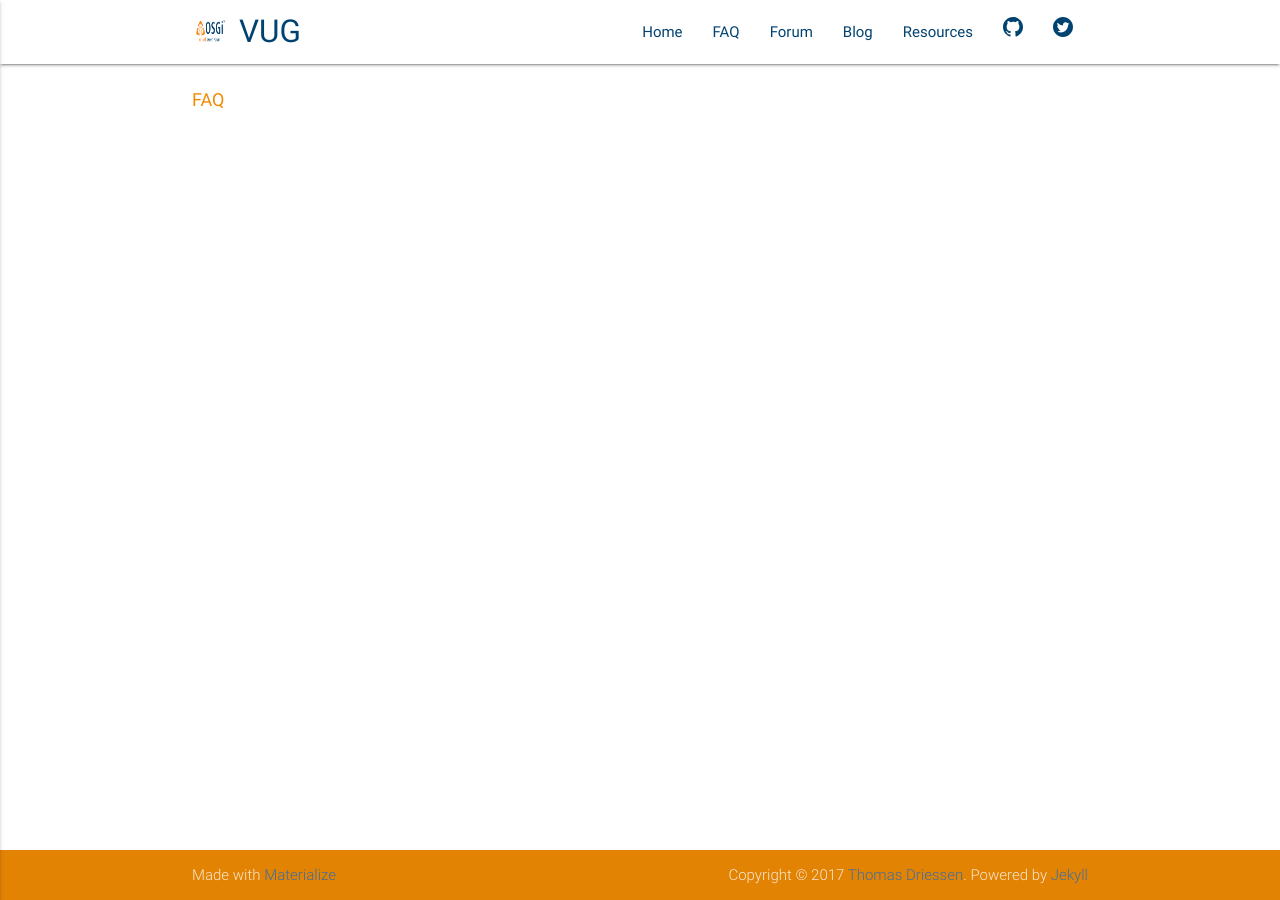
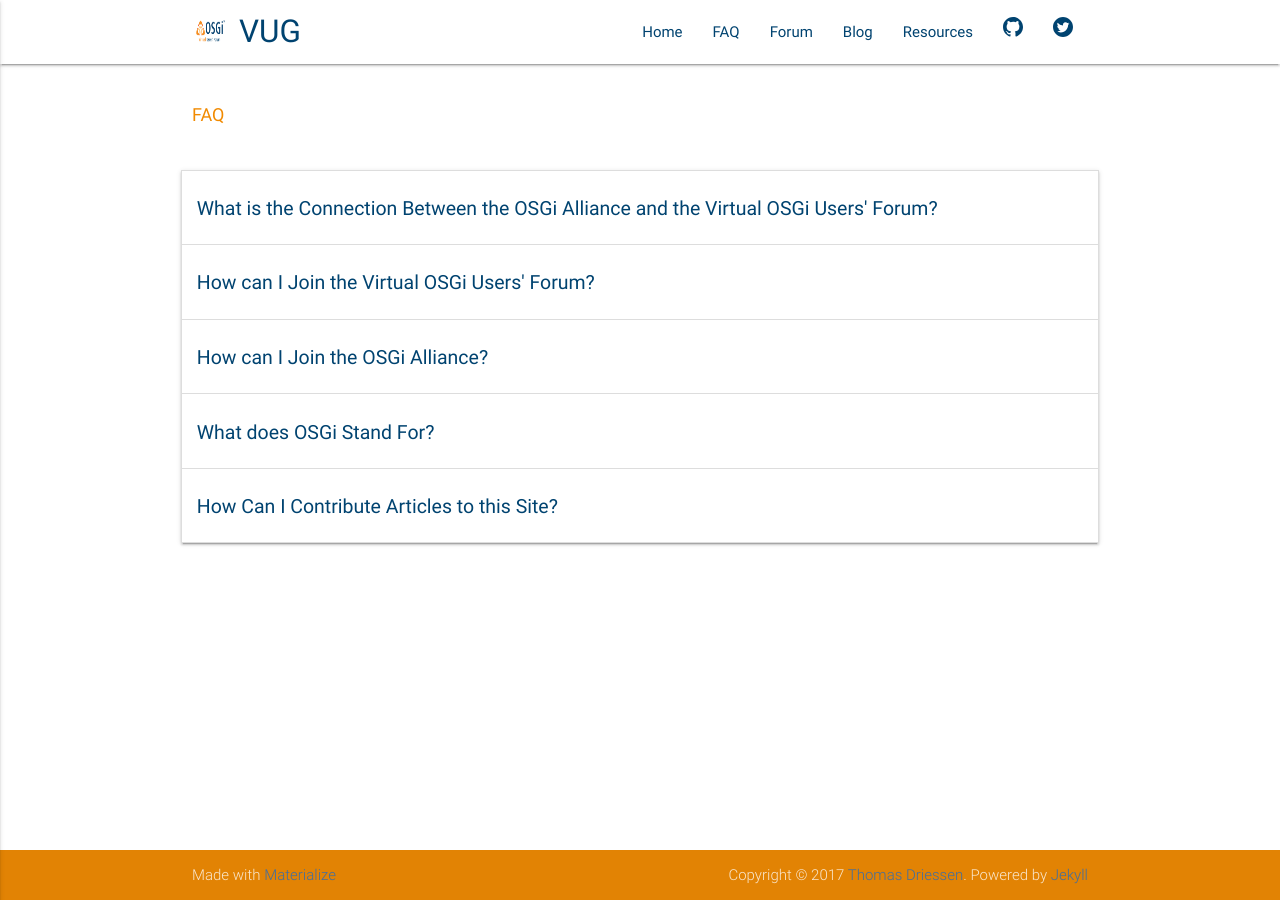
Before and after one commit to osgi-users-virtual/osgi-users-virtual.github.io, a Jekyll site: the page built from faqs.md, in a window 1280 px wide. Built offline with Jekyll 4.4.1, drawn with Linux system fonts in a browser that asks for light colours.

Commit message:
Added FAQs

```diff
--- a/_config.yml
+++ b/_config.yml
@@ -41,5 +41,5 @@ collections:
     output: true
   posts:
     output: true
-  faq:
+  faqs:
     output: true
--- /dev/null
+++ b/_includes/templates/faqs_script.html
@@ -0,0 +1,5 @@
+<!--  Scripts-->
+
+<script src="{{ "assets/js/jquery.min.js" | relative_url }}"></script>
+<script src="{{ "assets/js/materialize.min.js" | relative_url }}"></script>
+<script src="{{ "assets/js/init.js" | relative_url }}"></script>
--- /dev/null
+++ b/_layouts/faqs.html
@@ -0,0 +1,41 @@
+<!DOCTYPE html>
+<html lang="{{ page.lang | default: site.lang | default: "en" }}">
+
+  {%- include templates/head.html -%}
+
+	{%- capture style -%} {%- include styles/base.css -%} {%- include styles/nested.css -%} {%- include styles/content.css -%} {%- endcapture -%}
+
+  <style>
+	{{- style | strip_newlines -}}
+  </style>
+
+  <body>
+	<!-- Navigation Header -->
+	{% include templates/header.html %}
+  <main>
+  <div class="container">
+			<div class="section col s12">
+				{% include templates/breadcrumbs.html %}
+			</div>
+		<div class="row">
+
+
+			<ul class="collapsible">
+			{% for faq in site.faqs %}
+				<!--create a callpsible for each-->
+				<li>
+				  <div class="collapsible-header"><h5>{{ faq.question }}</h5></div>
+				  <div class="collapsible-body"><span>{{ faq.content }}</span></div>
+				</li>
+			{% endfor %}
+			</ul>
+    </div>
+  </div>
+  </main>
+	{% include templates/footer.html %}
+	{% include templates/base_script.html %}
+	{% include templates/content_script.html %}
+	{% include templates/faqs_script.html %}
+  </body>
+
+</html>
```
Also changed, not shown: _faqs/01.md (added, +6 -0 lines), _faqs/02.md (added, +5 -0 lines), _faqs/03.md (added, +4 -0 lines), _faqs/04.md (added, +6 -0 lines), _faqs/05.md (added, +8 -0 lines), _includes/templates/base_script.html (+6 -3 lines), faqs.md (renamed from faq.md, +1 -1 lines).
